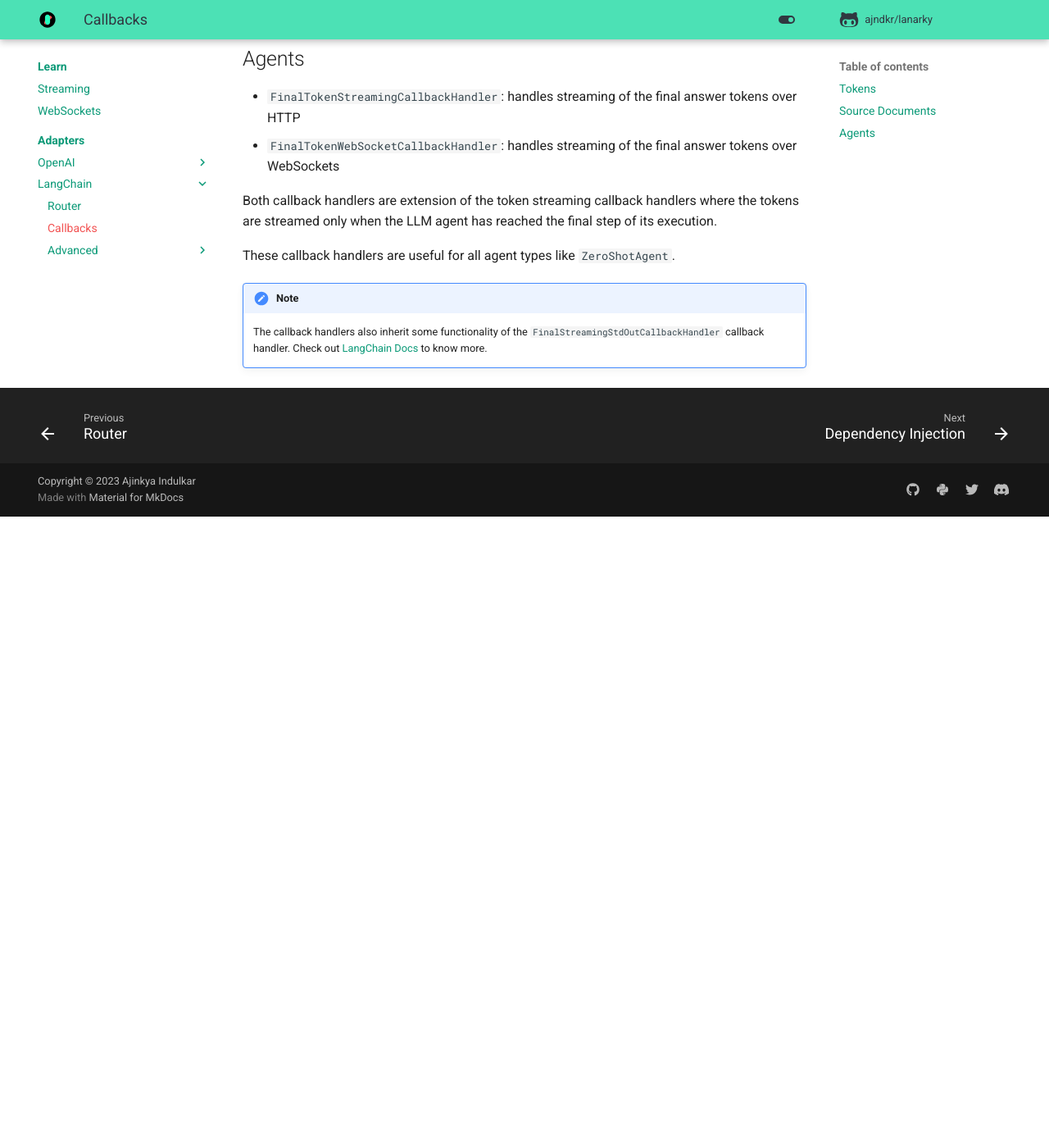
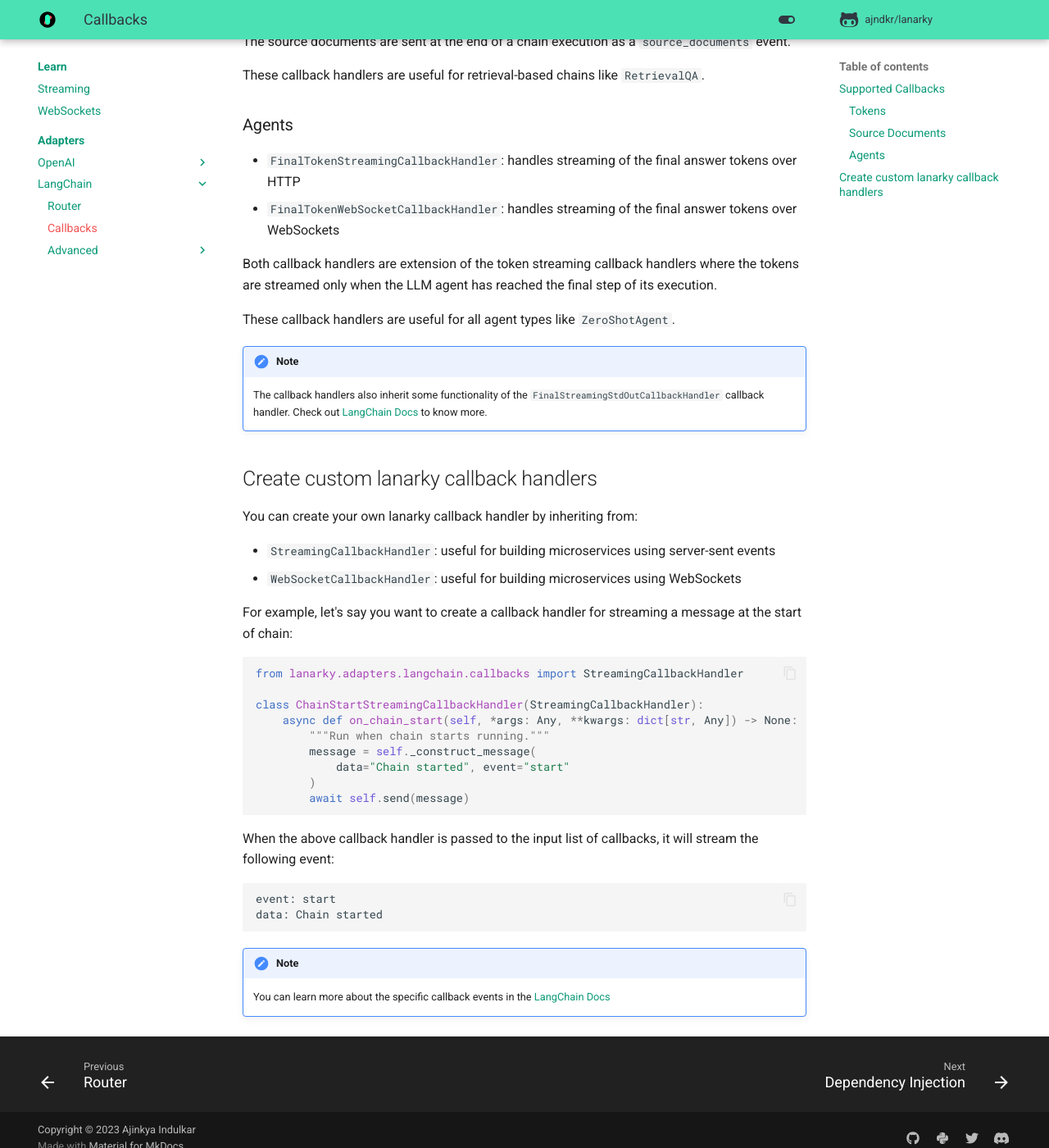
Before and after one commit to ajndkr/lanarky, an MkDocs documentation site: the page built from docs/learn/adapters/langchain/callbacks.md, in a window 1280 px wide and 1400 px high, scrolled down 1070 px. Shown: the whole window at 82% size. Built offline with MkDocs 1.6.1 and Material for MkDocs 9.7.7, drawn with Linux system fonts in a browser that asks for light colours; plug-ins that fetch from the network failed and are left out; comment, search, counter and statistics services are not loaded; before the commit the page ends 1700 px from its top, so only the background shows below that; some of the changed text lies outside the part shown.

````diff
--- a/docs/learn/adapters/langchain/callbacks.md
+++ b/docs/learn/adapters/langchain/callbacks.md
@@ -10,7 +10,11 @@
     All callback handlers can be imported from the `lanarky.adapters.langchain.callbacks`
     module.
 
-## Tokens
+## Supported Callbacks
+
+Lanarky offers callback handlers for the following events:
+
+### Tokens
 
 - `TokenStreamingCallbackHandler`: handles streaming of the intermediate tokens over HTTP
 - `TokenWebSocketCallbackHandler`: handles streaming of the intermediate tokens over WebSockets
@@ -21,7 +25,7 @@
 
 These callback handlers are useful for all chains where the `llm` component supports streaming.
 
-## Source Documents
+### Source Documents
 
 - `SourceDocumentStreamingCallbackHandler`: handles streaming of the source documents
   over HTTP
@@ -32,7 +36,7 @@
 
 These callback handlers are useful for retrieval-based chains like `RetrievalQA`.
 
-## Agents
+### Agents
 
 - `FinalTokenStreamingCallbackHandler`: handles streaming of the final answer tokens over HTTP
 - `FinalTokenWebSocketCallbackHandler`: handles streaming of the final answer tokens over WebSockets
@@ -46,3 +50,36 @@
 
     The callback handlers also inherit some functionality of the `FinalStreamingStdOutCallbackHandler`
     callback handler. Check out [LangChain Docs](https://api.python.langchain.com/en/latest/callbacks/langchain.callbacks.streaming_stdout_final_only.FinalStreamingStdOutCallbackHandler.html) to know more.
+
+## Create custom lanarky callback handlers
+
+You can create your own lanarky callback handler by inheriting from:
+
+- `StreamingCallbackHandler`: useful for building microservices using server-sent events
+- `WebSocketCallbackHandler`: useful for building microservices using WebSockets
+
+For example, let's say you want to create a callback handler for streaming a message at the start of chain:
+
+```python
+from lanarky.adapters.langchain.callbacks import StreamingCallbackHandler
+
+class ChainStartStreamingCallbackHandler(StreamingCallbackHandler):
+    async def on_chain_start(self, *args: Any, **kwargs: dict[str, Any]) -> None:
+        """Run when chain starts running."""
+        message = self._construct_message(
+            data="Chain started", event="start"
+        )
+        await self.send(message)
+```
+
+When the above callback handler is passed to the input list of callbacks, it will stream the following event:
+
+```
+event: start
+data: Chain started
+```
+
+!!! note
+
+    You can learn more about the specific callback events in the
+    [LangChain Docs](https://python.langchain.com/docs/modules/callbacks/)
--- a/pyproject.toml
+++ b/pyproject.toml
@@ -1,6 +1,6 @@
 [tool.poetry]
 name = "lanarky"
-version = "0.8.1"
+version = "0.8.2"
 description = "The web framework for building LLM microservices"
 authors = ["Ajinkya Indulkar <ajndkr@gmail.com>"]
 readme = "README.pypi.md"
````
Also changed, not shown: 1 other file.
